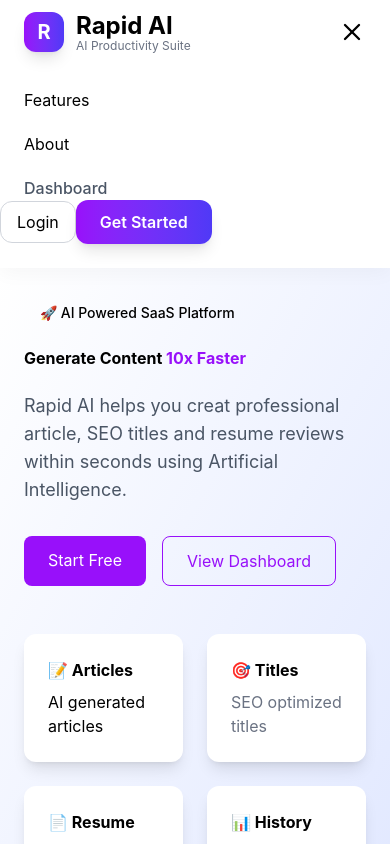
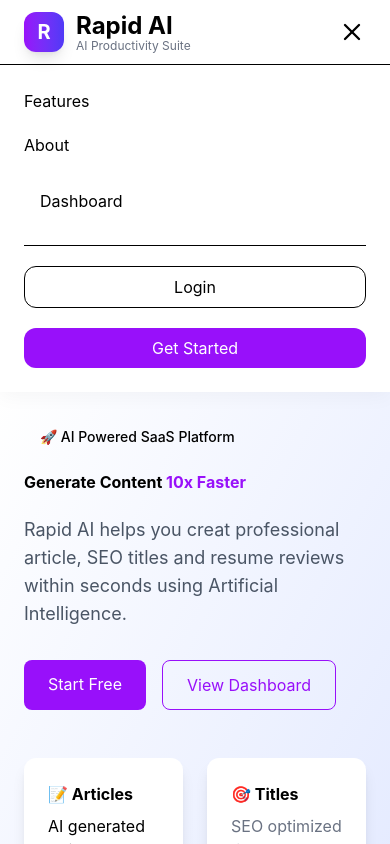
Before and after one commit to Pavankprakash/Rapid-AI, a React (Vite) app in the folder rapid-ai-client/: page / in a window 390 px wide. Both pictures are taken after a click on the button 352 px from the left and 32 px from the top of the page. Shown: the top 844 px of the page. Built offline with nearby package versions, Linux system fonts and the light colour scheme; no server answers.

Commit message:
Improve responsive UI, navigation and dashboard components

```diff
--- a/rapid-ai-client/src/components/layout/Navbar.jsx
+++ b/rapid-ai-client/src/components/layout/Navbar.jsx
@@ -85,42 +85,54 @@
                 </button>
             </div>
             {/* Mobile Menu */}
+
             {isOpen && (
-                <div className={`lg:hidden overflow-hidden transition-all duration-300 ${
-                    isOpen ? "max-h-96 py-6" : "max-h-0"}`}>
-
-                    <div className="flex flex-col gap-5 px-6">
-                        <a href="#">Features</a>
-                        <a href="#">About</a>
-
+                <div className="lg:hidden border-t bg-white">
+                    <div className="flex flex-col gap-5 px-6 py-6">
+                        <a href="#" className="hover:text-purple-600">
+                            Features
+                        </a>
+                        <a href="#" className="hover:text-purple-600">
+                            About
+                        </a>
                         <Link
                             to="/dashboard"
-                        className=" relative font-medium text-gray-600 hover:text-purple-600 transition after:absolute after:left-0 after:-bottom-1 after:h-[2px] after:w-0 after:bg-purple-600 after:transition-all hover:after:w-full"
+                            onClick={() => setIsOpen(false)}
+                            className="rounded-lg px-4 py-3 hover:bg-purple-50 hover:text-purple-600 transition"
                         >
                             Dashboard
                         </Link>
-                    </div>
-
+                        <hr />
                         <SignedOut>
                             <SignInButton mode="modal">
-                            <button className="px-4 py-2 rounded-xl border border-gray-300 hover:border-purple-500 hover:text-purple-600 transition">
+                                <button className="w-full border rounded-xl py-2">
                                     Login
                                 </button>
                             </SignInButton>
 
                             <SignUpButton mode="modal">
-                            <button className="px-6 py-2.5 rounded-xl bg-gradient-to-r from-purple-600 to-indigo-600 text-white font-semibold shadow-lg hover:scale-105 transition">
+                                <button className="w-full rounded-xl py-2 bg-purple-600 text-white">
                                     Get Started
                                 </button>
                             </SignUpButton>
                         </SignedOut>
+                        <SignedIn>
+                            <div className="flex items-center gap-3">
+                                <UserButton afterSignOutUrl="/" />
+                                <div>
+                                    <p className="font-semibold">
+                                        Dashboard
+                                    </p>
 
-                    <SignedIn>
-                        <UserButton afterSignOutUrl="/" />
+                                    <p className="text-sm text-gray-500">
+                                        Welcome back
+                                    </p>
+                                </div>
+                            </div>
                         </SignedIn>
                     </div>
+                </div>
             )}
-
         </nav>
     );
 }
```
Lines whose indentation alone changed are shown as unchanged.
